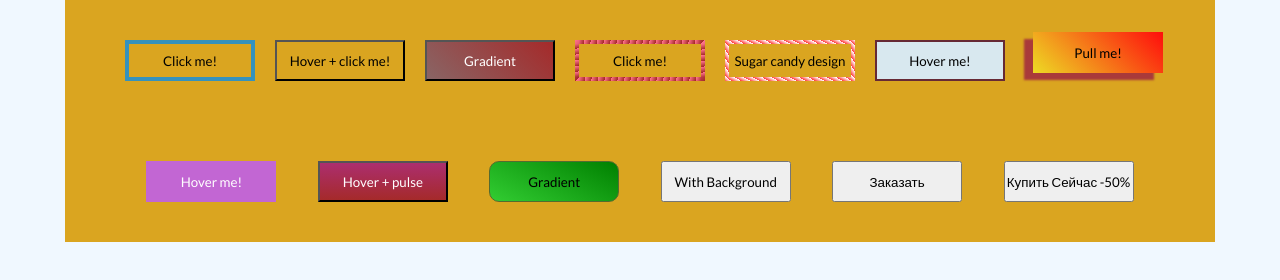
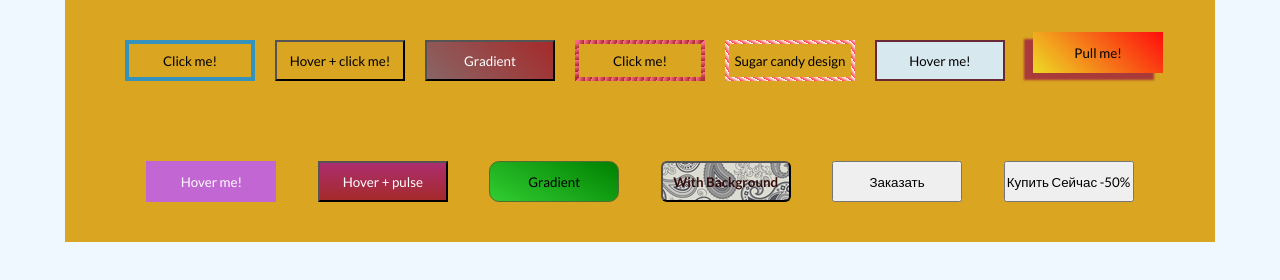
Before and after one commit to vitohatv/my-test-buttons-for-sites, a plain HTML site: page Buttons/index.html in a window 1280 px wide. Drawn offline with Linux system fonts and the light colour scheme.

Commit message:
css/Кнопка #11 добавлена.

```diff
--- a/Buttons/css/style.css
+++ b/Buttons/css/style.css
@@ -195,3 +195,13 @@ button {
     cursor: pointer;
     color: white;
 }
+
+/* Button - 11 */
+
+.btn-11 {
+    cursor: pointer;
+    background: url(../img/background-for-button.jpg);
+    color: #320b0b;
+    font-weight: bold;
+    border-radius: 6px;
+}
```
